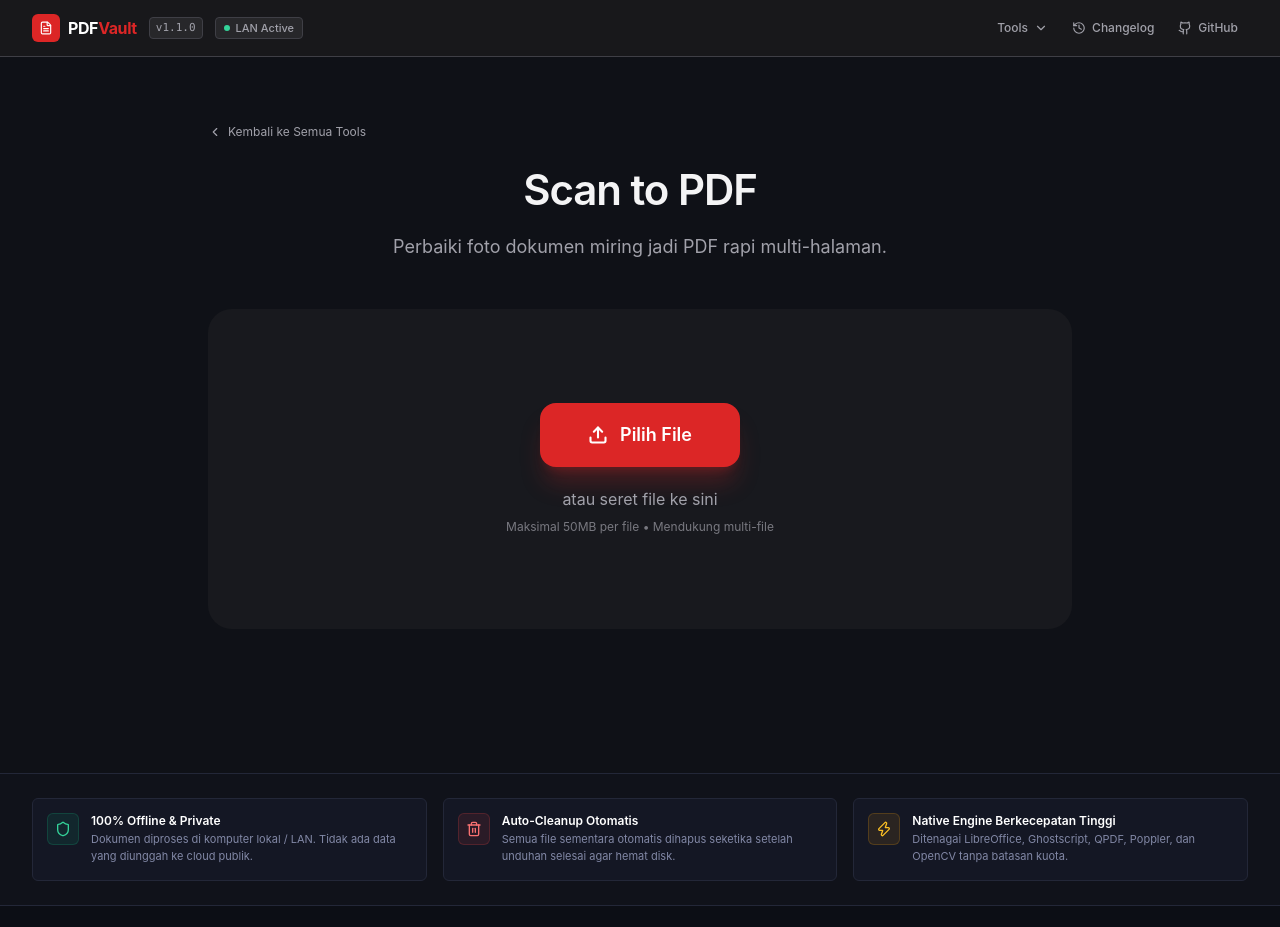
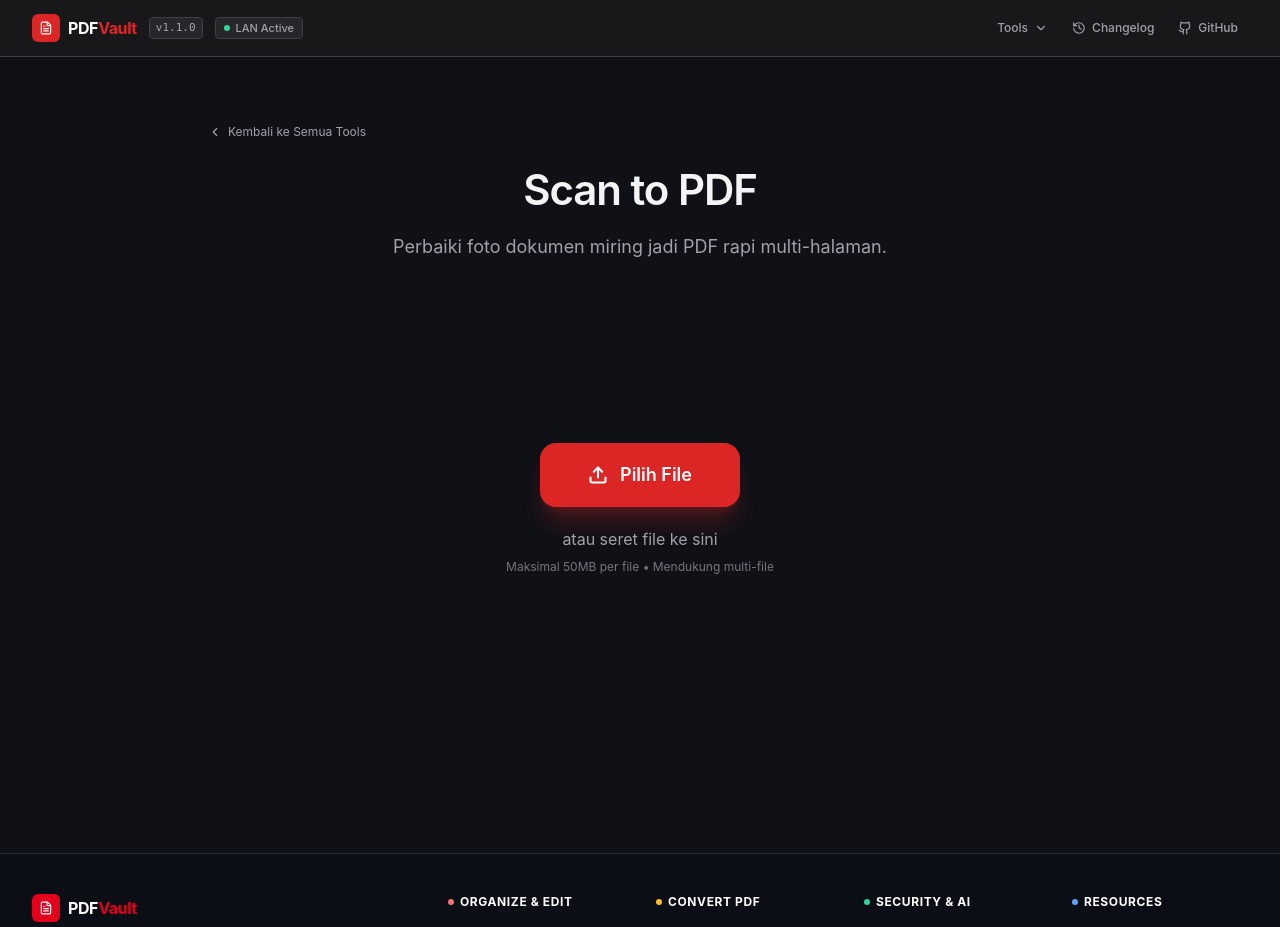
Before and after one commit to itsmegaaa/pdfLan, a React (Vite) app in the folder frontend/: page /scan-to-pdf in a window 1280 px wide. Shown: the top 927 px of the page. Built offline with nearby package versions, Linux system fonts and the light colour scheme.

Commit message:
feat(ui): drop area invisible + footer minimalis ala iLovePDF
- DropZone resting state benar-benar transparan (tanpa kotak),
  hanya tombol + teks di whitespace; highlight merah saat drag-over
- Footer: feature pillars hanya tampil di home, halaman tool
  langsung ke link grid (minimalis)

```diff
--- a/frontend/src/components/DropZone.jsx
+++ b/frontend/src/components/DropZone.jsx
@@ -82,14 +82,15 @@ export default function DropZone({
   const isError = fileRejections.length > 0;
 
   let containerClass = 'relative flex flex-col items-center justify-center rounded-3xl text-center cursor-pointer transition-all duration-200 focus-visible:outline-2 focus-visible:outline-offset-4 focus-visible:outline-primary ';
-  containerClass += isCompact ? 'min-h-[110px] py-5 px-4 ' : 'min-h-[320px] py-14 px-6 ';
+  containerClass += isCompact ? 'min-h-[110px] py-5 px-4 ' : 'min-h-[400px] py-16 px-6 ';
 
   if (isError) {
     containerClass += 'border-2 border-dashed border-red-500/60 bg-red-500/5 ';
   } else if (isDragActive) {
     containerClass += 'border-2 border-dashed border-primary bg-primary/10 scale-[1.01] ';
   } else {
-    containerClass += 'border-2 border-dashed border-transparent hover:border-border bg-surface/40 ';
+    // resting: invisible seperti iLovePDF — hanya tombol + teks di whitespace
+    containerClass += isCompact ? 'border-2 border-dashed border-transparent hover:border-border bg-surface/40 ' : 'border-2 border-dashed border-transparent bg-transparent ';
   }
 
   return (
--- a/frontend/src/components/Footer.jsx
+++ b/frontend/src/components/Footer.jsx
@@ -1,5 +1,5 @@
 import { FileText, Shield, Trash2, Zap, ArrowUp, BookOpen, ExternalLink, Lock } from 'lucide-react';
-import { Link } from 'react-router-dom';
+import { Link, useLocation } from 'react-router-dom';
 import { TOOLS } from '../constants/tools';
 
 function GithubIcon({ className = 'w-3.5 h-3.5' }) {
@@ -15,6 +15,8 @@ export default function Footer() {
   const scrollToTop = () => {
     window.scrollTo({ top: 0, behavior: 'smooth' });
   };
+  const { pathname } = useLocation();
+  const isHome = pathname === '/';
 
   const organizeTools = TOOLS.filter((t) => t.category === 'organize' || t.category === 'edit');
   const convertTools = TOOLS.filter((t) => t.category === 'convert');
@@ -24,7 +26,8 @@ export default function Footer() {
   return (
     <footer className="bg-[#0c0e15] border-t border-[#232738] mt-20 text-[#8b90b0] relative">
 
-      {/* ── Top Highlight Feature Pillars ────────────────────────────── */}
+      {/* ── Top Highlight Feature Pillars (hanya di home; halaman tool minimalis) ── */}
+      {isHome && (
       <div className="border-b border-[#232738] bg-[#10121a]">
         <div className="max-w-7xl mx-auto px-4 sm:px-6 lg:px-8 py-6">
           <div className="grid grid-cols-1 md:grid-cols-3 gap-4">
@@ -71,6 +74,7 @@ export default function Footer() {
           </div>
         </div>
       </div>
+      )}
 
       {/* ── Main Footer Grid ─────────────────────────────────────────── */}
       <div className="max-w-7xl mx-auto px-4 sm:px-6 lg:px-8 py-10">
```
